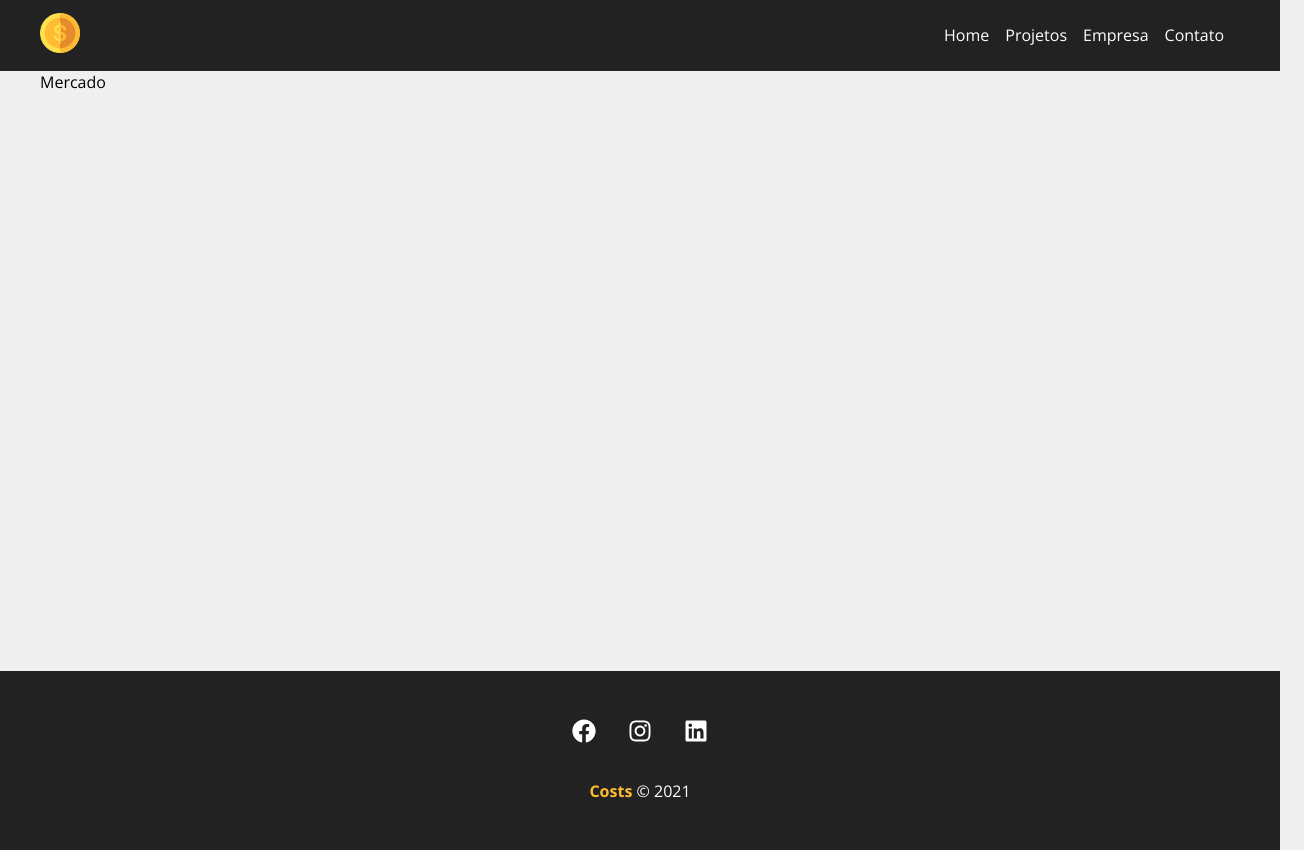
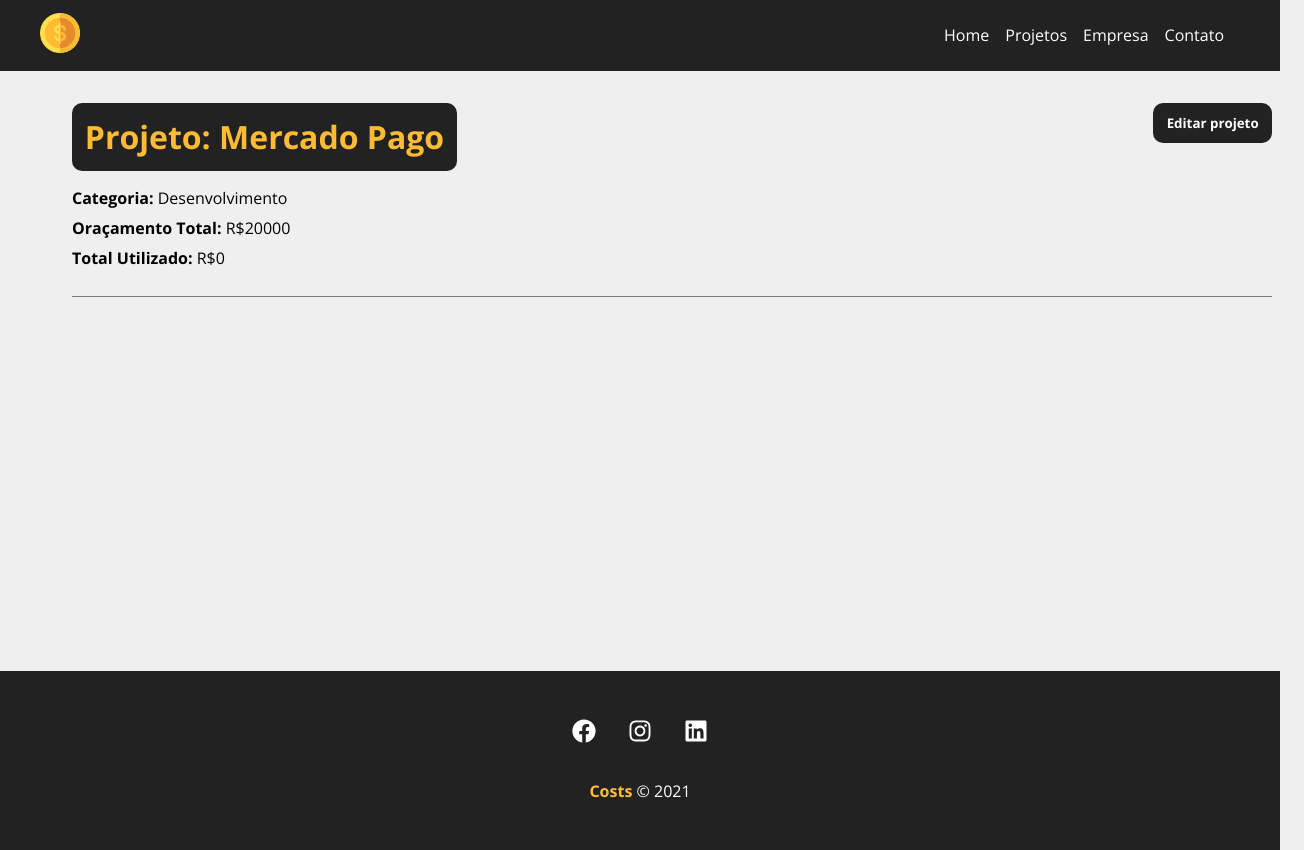
Before and after one commit to DevJavanLuiz/costs-react, a React (Create React App) app: page /project/6c47 in a window 1280 px wide. Shown: the whole page, 1304 px wide, since content can reach past the window. Built offline with nearby package versions, Linux system fonts and the light colour scheme; data requests are answered from the project's data file.

Commit message:
page edit project

```diff
--- a/db.json
+++ b/db.json
@@ -2,11 +2,11 @@
   "projects": [
     {
       "id": "6c47",
-      "name": "Mercado",
-      "budget": "10000",
+      "name": "Mercado Pago",
+      "budget": "20000",
       "category": {
-        "id": "4",
-        "name": "Planejamento"
+        "id": "2",
+        "name": "Desenvolvimento"
       },
       "cost": 0,
       "services": []
--- a/src/components/layout/Container.module.css
+++ b/src/components/layout/Container.module.css
@@ -1,5 +1,6 @@
 .container {
-  width: 1200px;
+  max-width: 1200px;
+  width: 100vw;
   display: flex;
   justify-content: space-between;
   margin: 0 auto;
--- a/src/components/pages/Project.js
+++ b/src/components/pages/Project.js
@@ -2,25 +2,103 @@
 
 import { useParams } from "react-router-dom";
 import { useState, useEffect } from "react";
+import Loading from "../layout/Loading";
+import Container from "../layout/Container";
+import ProjectForm from "../project/ProjectForm";
+import Message from "../layout/Message";
 
 export default function Project() {
   const { id } = useParams();
 
   const [project, setProject] = useState([]);
+  const [message, setMessage] = useState();
+  const [type, setType] = useState();
+  const [showProjectForm, setShowProjectForm] = useState(false);
 
   useEffect(() => {
-    fetch(`http://localhost:5000/projects/${id}`, {
-      method: "GET",
+    setTimeout(() => {
+      fetch(`http://localhost:5000/projects/${id}`, {
+        method: "GET",
+        headers: {
+          "Content-Type": "application/json",
+        },
+      })
+        .then((resp) => resp.json())
+        .then((data) => {
+          setProject(data);
+        })
+        .catch((err) => console.log(err));
+    }, 500);
+  }, [id]);
+
+  function toggleProjectForm() {
+    setShowProjectForm(!showProjectForm);
+  }
+
+  function editPost(project) {
+    // budget validation
+    if (project.budget < project.cost) {
+      setMessage("Orçamento menor que o custo total do projeto.");
+      setType("error");
+      return false;
+    }
+
+    fetch(`http://localhost:5000/projects/${project.id}`, {
+      method: "PATCH",
       headers: {
         "Content-Type": "application/json",
       },
+      body: JSON.stringify(project),
     })
       .then((resp) => resp.json())
       .then((data) => {
         setProject(data);
+        setShowProjectForm(false);
+        setMessage("Projeto editado com sucesso!");
+        setType("success");
       })
       .catch((err) => console.log(err));
-  }, [id]);
+  }
 
-  return <p>{project.name}</p>;
+  return (
+    <>
+      {project.name ? (
+        <div className={styles.project_details}>
+          <Container customClass="column">
+            {message && <Message type={type} msg={message} />}
+            <div className={styles.details_container}>
+              <h1>Projeto: {project.name}</h1>
+              <button className={styles.btn} onClick={toggleProjectForm}>
+                {!showProjectForm ? "Editar projeto" : "Fechar"}
+              </button>
+              {!showProjectForm ? (
+                <div className={styles.project_info}>
+                  <p>
+                    <span>Categoria: </span>
+                    {project.category.name}
+                  </p>
+                  <p>
+                    <span>Oraçamento Total: </span>R${project.budget}
+                  </p>
+                  <p>
+                    <span>Total Utilizado: </span>R${project.cost}
+                  </p>
+                </div>
+              ) : (
+                <div className={styles.project_info}>
+                  <ProjectForm
+                    handleSubmit={editPost}
+                    btnText="Finalizar edição"
+                    projectData={project}
+                  />
+                </div>
+              )}
+            </div>
+          </Container>
+        </div>
+      ) : (
+        <Loading />
+      )}
+    </>
+  );
 }
--- a/src/components/pages/Project.module.css
+++ b/src/components/pages/Project.module.css
@@ -0,0 +1,50 @@
+.project_details {
+  padding: 2em;
+}
+.project_details p,
+.project_details h1,
+.project_details h2 {
+  margin-bottom: 0.5em;
+}
+
+.project_details h1 {
+  background-color: #222;
+  color: #ffbb33;
+  padding: 0.4em;
+  border-radius: 10px;
+}
+
+.project_details span {
+  font-weight: bold;
+}
+
+.details_container,
+.service_form_container {
+  border-bottom: 1px solid #7a7a7a;
+  margin-bottom: 1.2em;
+  padding-bottom: 1.2em;
+  display: flex;
+  justify-content: space-between;
+  flex-wrap: wrap;
+}
+
+.btn {
+  background-color: #222;
+  color: #fff;
+  padding: 0.5em 1em;
+  transition: all 300ms ease-in-out;
+  border-radius: 10px;
+  font-weight: bold;
+  cursor: pointer;
+  max-height: 40px;
+  border: none;
+}
+
+.btn:hover {
+  background-color: #ffbb33;
+  color: #222;
+}
+
+.project_info {
+  width: 100%;
+}
```
